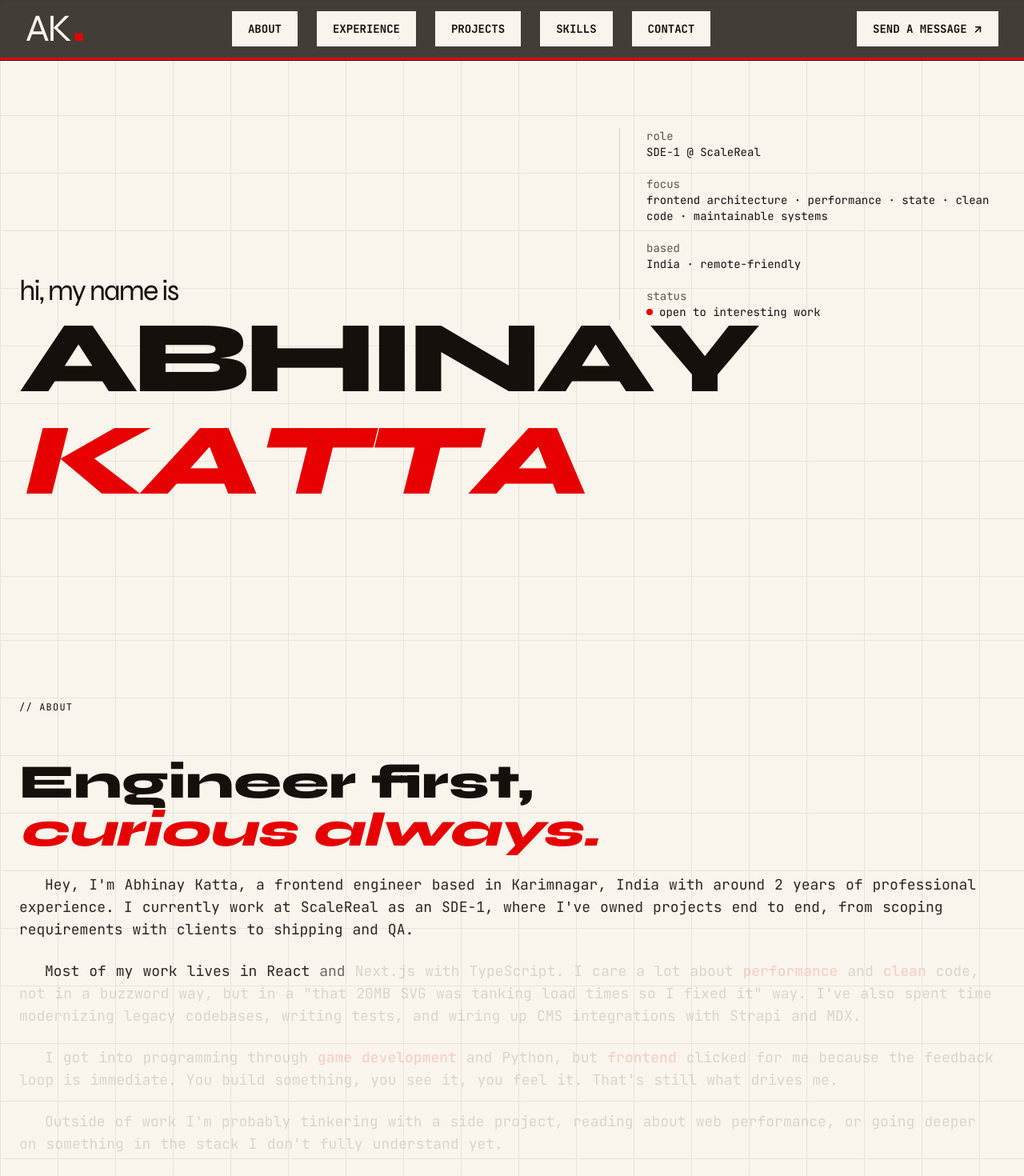
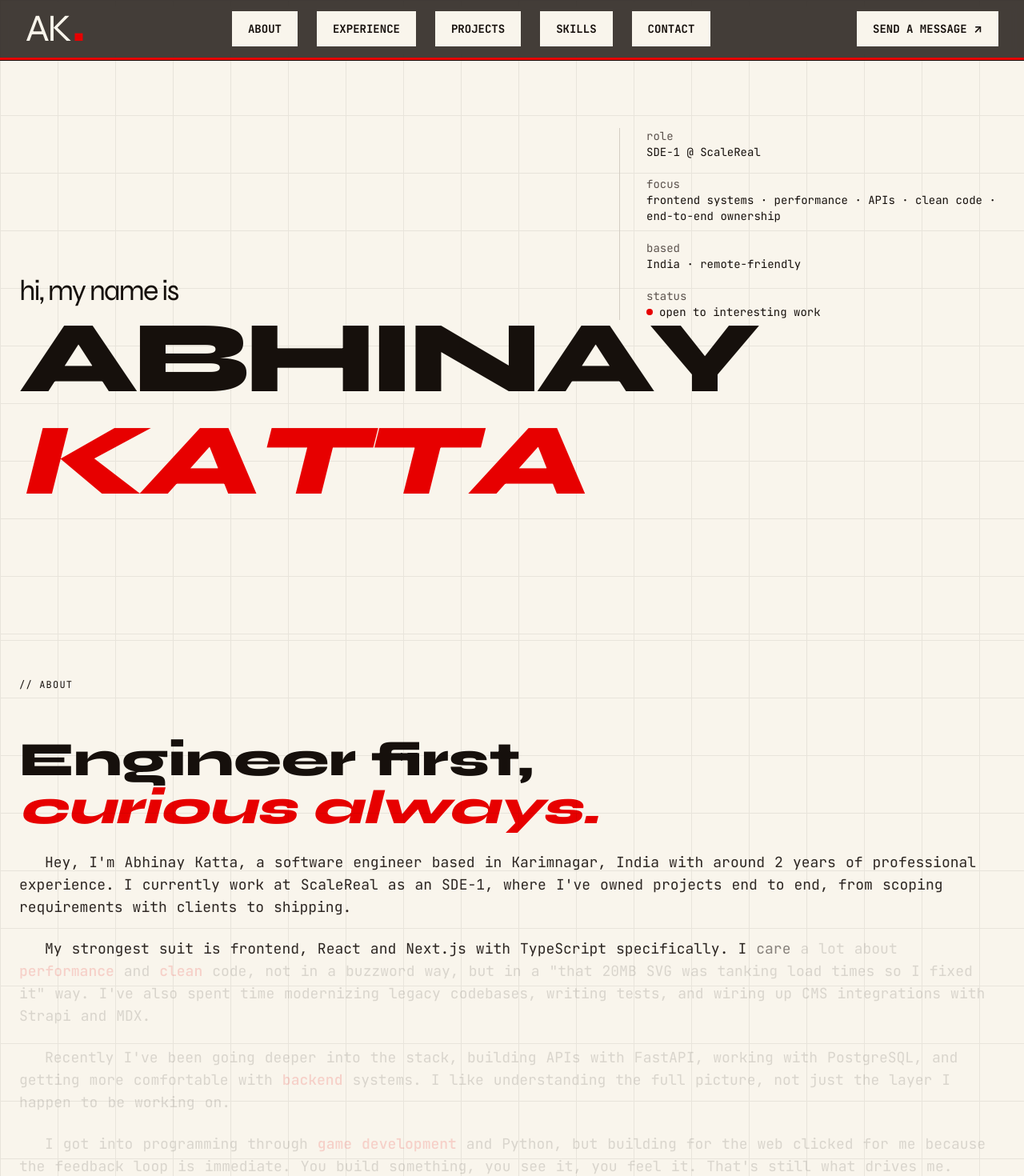
Before and after one commit to abhikatta/portfolio, a Next.js app: page / in a window 1280 px wide. Shown: the top 1470 px of the page at 80% size. Built offline with nearby package versions, Linux system fonts and the light colour scheme.

Commit message:
refactor: update professional branding to software engineer and enhance project descriptions with backend stack details

```diff
--- a/app/components/about.tsx
+++ b/app/components/about.tsx
@@ -9,20 +9,20 @@ import { cn } from "@/lib/utils";
 
 const PARAGRAPHS = [
   {
-    text: `Hey, I'm Abhinay Katta, a frontend engineer based in Karimnagar, India with around 2 years of professional experience. I currently work at ScaleReal as an SDE-1, where I've owned projects end to end, from scoping requirements with clients to shipping and QA.`,
+    text: `Hey, I'm Abhinay Katta, a software engineer based in Karimnagar, India with around 2 years of professional experience. I currently work at ScaleReal as an SDE-1, where I've owned projects end to end, from scoping requirements with clients to shipping.`,
     highlights: [],
   },
   {
-    text: `Most of my work lives in React and Next.js with TypeScript. I care a lot about performance and clean code, not in a buzzword way, but in a "that 20MB SVG was tanking load times so I fixed it" way. I've also spent time modernizing legacy codebases, writing tests, and wiring up CMS integrations with Strapi and MDX.`,
+    text: `My strongest suit is frontend, React and Next.js with TypeScript specifically. I care a lot about performance and clean code, not in a buzzword way, but in a "that 20MB SVG was tanking load times so I fixed it" way. I've also spent time modernizing legacy codebases, writing tests, and wiring up CMS integrations with Strapi and MDX.`,
     highlights: ["performance", "clean", " code,"],
   },
   {
-    text: `I got into programming through game development and Python, but frontend clicked for me because the feedback loop is immediate. You build something, you see it, you feel it. That's still what drives me.`,
-    highlights: ["game", "development", "Python,", "frontend"],
+    text: `Recently I've been going deeper into the stack, building APIs with FastAPI, working with PostgreSQL, and getting more comfortable with backend systems. I like understanding the full picture, not just the layer I happen to be working on.`,
+    highlights: ["FastAPI,", "PostgreSQL,", "backend"],
   },
   {
-    text: `Outside of work I'm probably tinkering with a side project, reading about web performance, or going deeper on something in the stack I don't fully understand yet.`,
-    highlights: [],
+    text: `I got into programming through game development and Python, but building for the web clicked for me because the feedback loop is immediate. You build something, you see it, you feel it. That's still what drives me.`,
+    highlights: ["game", "development", "Python,"],
   },
   {
     text: `When I'm not at my desk I'm usually out on a solo bike ride somewhere across India, or deep into a horror film or something mind-bending like Invincible. Big fan of anything that messes with your head a little.`,
--- a/app/components/footer.tsx
+++ b/app/components/footer.tsx
@@ -23,7 +23,7 @@ const Footer = () => {
     [0.8, 1],
     isMobile ? [-10, 0] : [-3, 0],
   );
-
+  const year = new Date().getFullYear();
   return (
     <section
       ref={ref}
@@ -80,7 +80,7 @@ const Footer = () => {
         </div>
 
         <p className="text-paper mt-10 text-xs opacity-70">
-          Constructed with structural honesty · © 2026 AK
+          Constructed with structural honesty · &copy; {year} AK
         </p>
       </Container>
     </section>
--- a/app/components/hero.tsx
+++ b/app/components/hero.tsx
@@ -125,8 +125,8 @@ const Hero = () => {
                   <div>
                     <dt className="text-muted-foreground">focus</dt>
                     <dd>
-                      frontend architecture · performance · state · clean code ·
-                      maintainable systems
+                      frontend systems · performance · APIs · clean code ·
+                      end-to-end ownership
                     </dd>
                   </div>
                   <div>
--- a/app/components/skills.tsx
+++ b/app/components/skills.tsx
@@ -119,9 +119,6 @@ const Skills = () => {
 
           <div className="mx-auto mt-24 w-full max-w-2xl">
             <CommentTag>in detail</CommentTag>
-            <p className="text-xs">
-              my default settings for building something new:
-            </p>
             <div className="hairline mt-6 border-t">
               {groups.map((g) => (
                 <div
--- a/app/constants/projects.ts
+++ b/app/constants/projects.ts
@@ -12,7 +12,7 @@ export const projects: Project[] = [
     title: "Re-tro",
     tag: "WEB · COLLAB",
     description:
-      "A minimalistic collaborative retrospective app for agile teams. Real-time boards, voting, grouping.",
+      "Collaborative retrospective tool with real-time WebSocket sync, FastAPI backend, and PostgreSQL persistence. Built end-to-end and deployed on Render + Vercel.",
     demo: "https://re-tro.vercel.app",
     github: "https://github.com/abhikatta/retro-app",
     tags: ["react", "vite", "fastapi", "typescript", "postgresql", "websocket"],
@@ -21,7 +21,7 @@ export const projects: Project[] = [
     title: "JoBo",
     tag: "MOBILE · ML",
     description:
-      "React Native app that converts handwritten text to digital text using Hugging Face's TrOCR model.",
+      "React Native app that converts handwritten text to digital using Hugging Face's TrOCR model. Handles image capture, preprocessing, and inference on-device.",
     demo: "https://github.com/abhikatta/jobo",
     github: "https://github.com/abhikatta/jobo",
     tags: ["react native", "huggingface", "firebase", "android"],
@@ -39,7 +39,7 @@ export const projects: Project[] = [
     title: "Bloged",
     tag: "WEB · BLOG",
     description:
-      "A blogging platform for students and professionals to share their ideas.",
+      "Full-stack blogging platform built with Next.js, Prisma ORM, and MongoDB. Auth, CRUD, and server-side rendering.",
     demo: "https://bloged.vercel.app",
     github: "https://github.com/abhikatta/bloged",
     tags: ["nextjs", "css modules", "typescript", "prisma", "mongodb"],
@@ -57,7 +57,7 @@ export const projects: Project[] = [
     title: "TimeTableTuner",
     tag: "WEB · DATA",
     description:
-      "A Flask app that displays current time and class info pulled from an Excel sheet, cleaned with pandas.",
+      "Flask backend that parses Excel timetables with pandas and serves current class info. Data cleaning, scheduling logic, and a lightweight frontend.",
     demo: null,
     github: "https://github.com/abhikatta/TimeTableTuner",
     tags: ["python", "flask", "tailwindcss", "jquery"],
--- a/app/constants/skills.ts
+++ b/app/constants/skills.ts
@@ -42,7 +42,7 @@ export const groups = [
     items: ["Git", "Vite", "Docker"],
   },
   {
-    label: "exploring",
+    label: "building with",
     items: ["FastAPI", "Linux", "PostgreSQL", "React Native"],
   },
 ];
--- a/app/layout.tsx
+++ b/app/layout.tsx
@@ -25,15 +25,18 @@ export const metadata: Metadata = {
     template: "%s | Abhinay Katta",
   },
   description:
-    "Abhinay Katta's personal portfolio showcasing projects, skills, experience, and work in software development and design.",
+    "Abhinay Katta's personal portfolio showcasing projects, skills, experience, and work in software engineering.",
   keywords: [
     "Abhinay Katta",
     "Portfolio",
     "Software Engineer",
-    "Web Developer",
     "Frontend Engineer",
     "React Developer",
-    "Next.js Developer",
+    "Web Developer",
+    "React",
+    "Next.js",
+    "Python",
+    "FastAPI",
     "Projects",
   ],
   authors: [{ name: "Abhinay Katta" }],
@@ -60,7 +63,7 @@ export const metadata: Metadata = {
     siteName: "Abhinay Katta",
     title: "Abhinay Katta",
     description:
-      "Explore projects, skills, and professional experience in software development and design.",
+      "Explore projects, skills, and professional experience in software engineering.",
 
     images: [
       {
@@ -76,7 +79,7 @@ export const metadata: Metadata = {
     card: "summary_large_image",
     title: "Abhinay Katta",
     description:
-      "Explore projects, skills, and professional experience in software development and design.",
+      "Explore projects, skills, and professional experience in software engineering.",
     creator: "@abhikkatta",
     images: ["https://abhikatta.vercel.app/embed-preview.png"],
   },
@@ -123,7 +126,7 @@ export default function RootLayout({
               url: "https://abhikatta.vercel.app",
               jobTitle: "Software Engineer",
               description:
-                "Software engineer specializing in React, Next.js, and frontend development.",
+                "Software engineer building with React, Next.js, Python, and FastAPI.",
               email: "abhinaykatta97@gmail.com",
               image: "https://abhikatta.vercel.app/abhinaykatta.webp",
               knowsAbout: [
@@ -133,6 +136,7 @@ export default function RootLayout({
                 "Frontend Development",
                 "Python",
                 "FastAPI",
+                "PostgreSQL",
               ],
               sameAs: [
                 "https://github.com/abhikatta",
```
Also changed, not shown: 1 other file (tests, documents, lock files or other folders).
